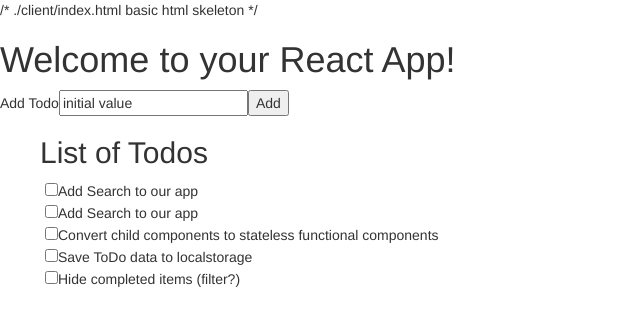
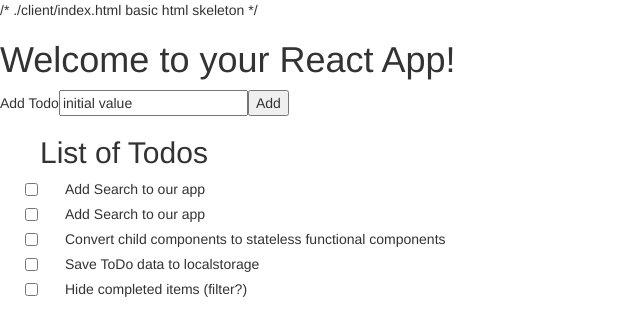
Before and after one commit to wvus-dev-meetup/todoapp, a React app: page / in a window 1280 px wide. Shown: the top 336 px of the page, without its empty margins (0-640 px from the left). Built offline with nearby package versions, Linux system fonts and the light colour scheme.

Commit message:
Beginning to add edit feature

```diff
--- a/src/components/App.js
+++ b/src/components/App.js
@@ -12,26 +12,31 @@ class App extends React.Component {
 				id: 1,
 				title: 'Add Search to our app',
 				finished: false,
+				isEditing: false,
 			},
 			{
 				id: 2,
 				title: 'Add Search to our app',
 				finished: false,
+				isEditing: false,
 			},
 			{
 				id: 3,
 				title: 'Convert child components to stateless functional components',
 				finished: false,
+				isEditing: false,
 			},
 			{
 				id: 4,
 				title: 'Save ToDo data to localstorage',
 				finished: false,
+				isEditing: false,
 			},
 			{
 				id: 5,
 				title: 'Hide completed items (filter?)',
 				finished: false,
+				isEditing: false,
 			},
 		];
 
@@ -43,20 +48,19 @@ class App extends React.Component {
 		this.handleCompleted = this.handleCompleted.bind(this);
 		this.handleAddValueChange = this.handleAddValueChange.bind(this);
 		this.handleAdd = this.handleAdd.bind(this);
+		this.handleToDoEdit = this.handleToDoEdit.bind(this);
+		this.handleEditChange = this.handleEditChange.bind(this);
 	}
 
 	handleCompleted(e) {
-		console.log(e);
 		const currentId = e.target.id;
 		this.setState((prevState) => {
 			const newState = prevState.todos.map((item) => {
 				if(item.id == currentId) {
 					item.finished = !item.finished;
 				}
-				console.log('item', item);
 				return item;
 			});
-			console.log('newState', newState);
 			return newState;
 		});
 	}
@@ -71,6 +75,25 @@ class App extends React.Component {
 			});
 			return prevState;
 		});
+	}
+
+	handleToDoEdit(id) {
+
+		console.log(id);
+
+		this.setState((prevState) => {
+			return prevState.todos.map((todo) => {
+				if (todo.id === id) todo.isEditing = true;
+				return todo;
+			});
+		});
+
+	}
+
+	handleEditChange(e) {
+		const value = e.target.value;
+		const name = e.target.name;
+		console.log(value, name);
 	}
 
 	getNextId() {
@@ -94,6 +117,8 @@ class App extends React.Component {
 				<ListToDos
 					toDoList={this.state.todos}
 					handleCompleted={this.handleCompleted}
+					handleToDoEdit={this.handleToDoEdit}
+					handleEditChange={this.handleEditChange}
 					/>
 			</div>
 		);
--- a/src/components/edit-todo.js
+++ b/src/components/edit-todo.js
@@ -1,5 +1,16 @@
 import React from 'react';
 
-const EditTodo = (props) => <div>Edit Todo</div>;
+const EditTodo = (props) => {
+	return(
+		<li>
+			<input
+				type="text"
+				onChange={props.handleEditChange}
+				value={props.title}
+				id={"edit" + props.id}
+				name={"edit" + props.id} />
+		</li>
+	);
+}
 
 export default EditTodo
--- a/src/components/list-todos.js
+++ b/src/components/list-todos.js
@@ -1,15 +1,27 @@
 import React from 'react';
 import ToDo from './todo';
+import EditTodo from './edit-todo';
+import PropTypes from 'prop-types';
 
 const ListToDos = (props) => {
-	const toDoList = props.toDoList.map( (item) => (
-		<ToDo
-			key={item.id}
-			id={item.id}
-			title={item.title}
-			data={item}
-			handleCompleted={props.handleCompleted} />
-	));
+	const toDoList = props.toDoList.map( (item) => {
+		if(item.isEditing) {
+			return <EditTodo
+						key={item.id}
+						id={item.id}
+						title={item.title}
+						tempValue={item.tempValue}
+						handleEditChange={props.handleEditChange}/>
+		} else {
+			return <ToDo
+						key={item.id}
+						id={item.id}
+						title={item.title}
+						data={item}
+						handleCompleted={props.handleCompleted}
+						handleToDoEdit={props.handleToDoEdit} />
+		}
+	});
 
 	return (
 		<ul>
@@ -19,4 +31,10 @@ const ListToDos = (props) => {
 	)
 }
 
+ListToDos.propTypes = {
+	toDoList: PropTypes.array.isRequired,
+	handleCompleted: PropTypes.func.isRequired,
+	handleToDoEdit: PropTypes.func.isRequired,
+}
+
 export default ListToDos
--- a/src/components/todo.js
+++ b/src/components/todo.js
@@ -1,13 +1,34 @@
 import React from 'react';
+import PropTypes from 'prop-types';
 
 const Todo = (props) => {
+	const toggleToDoEditing = (id) => {
+		props.handleToDoEdit(id);
+	}
+
 	return (
-			<li className={props.data.finished && "text-success"}
-				onClick={props.handleToDoEdit}>
-					<input type="checkbox" onClick={props.handleCompleted} id={props.id} />
-					{ props.title }
+			<li className={"checkbox " + (props.data.finished ? "text-success" : '')}>
+					<input
+						type="checkbox"
+						onClick={props.handleCompleted}
+						id={props.id}
+						name={"todo" + props.id} />
+					<label
+						htmlFor={"todo" + props.id}
+						onClick={toggleToDoEditing.bind(null, props.id)}>
+						{ props.title }
+					</label>
+
 			</li>
 	)
 }
 
+Todo.propTypes = {
+	id: PropTypes.number.isRequired,
+	data: PropTypes.object.isRequired,
+	handleToDoEdit: PropTypes.func.isRequired,
+	handleCompleted: PropTypes.func.isRequired,
+}
+
+
 export default Todo
```
